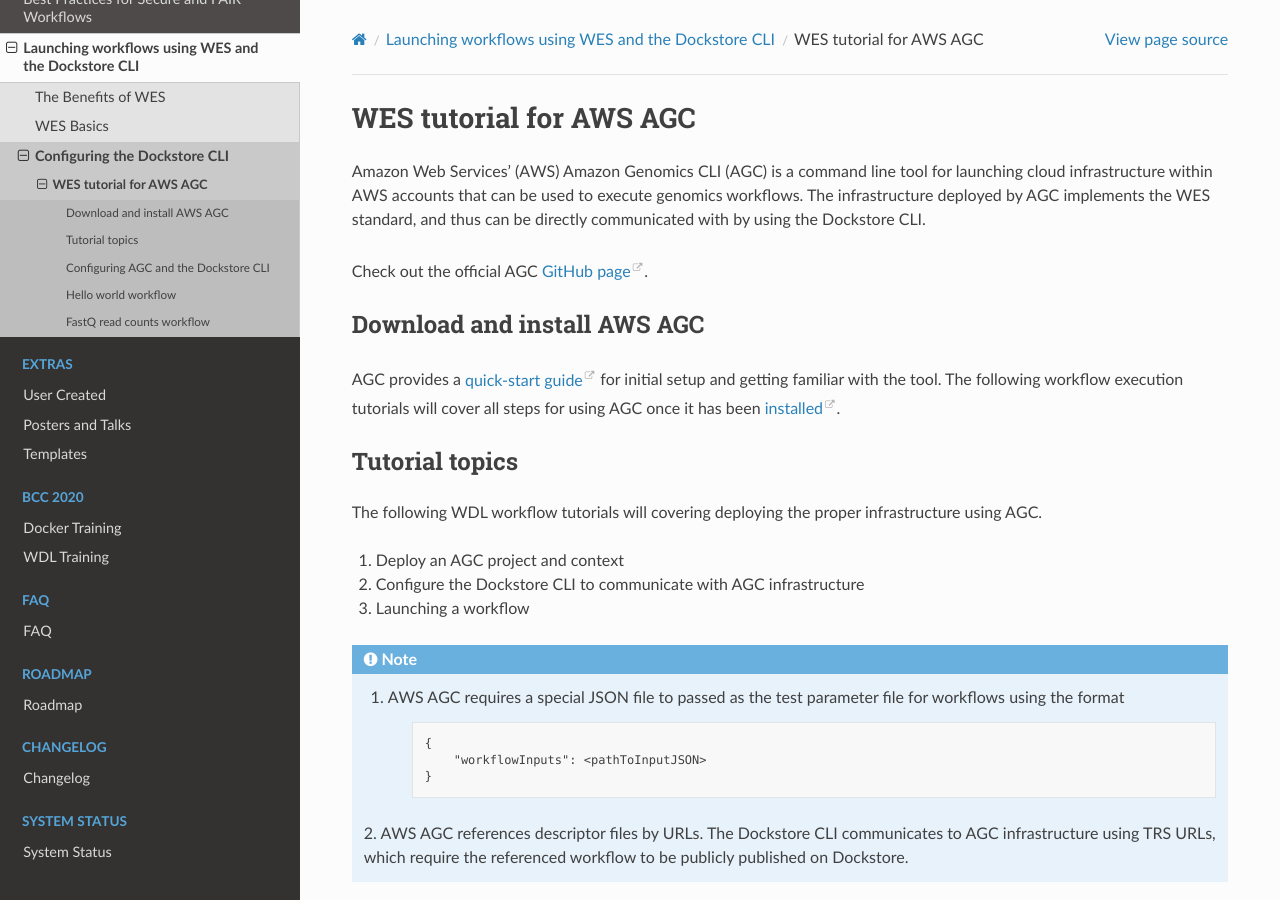
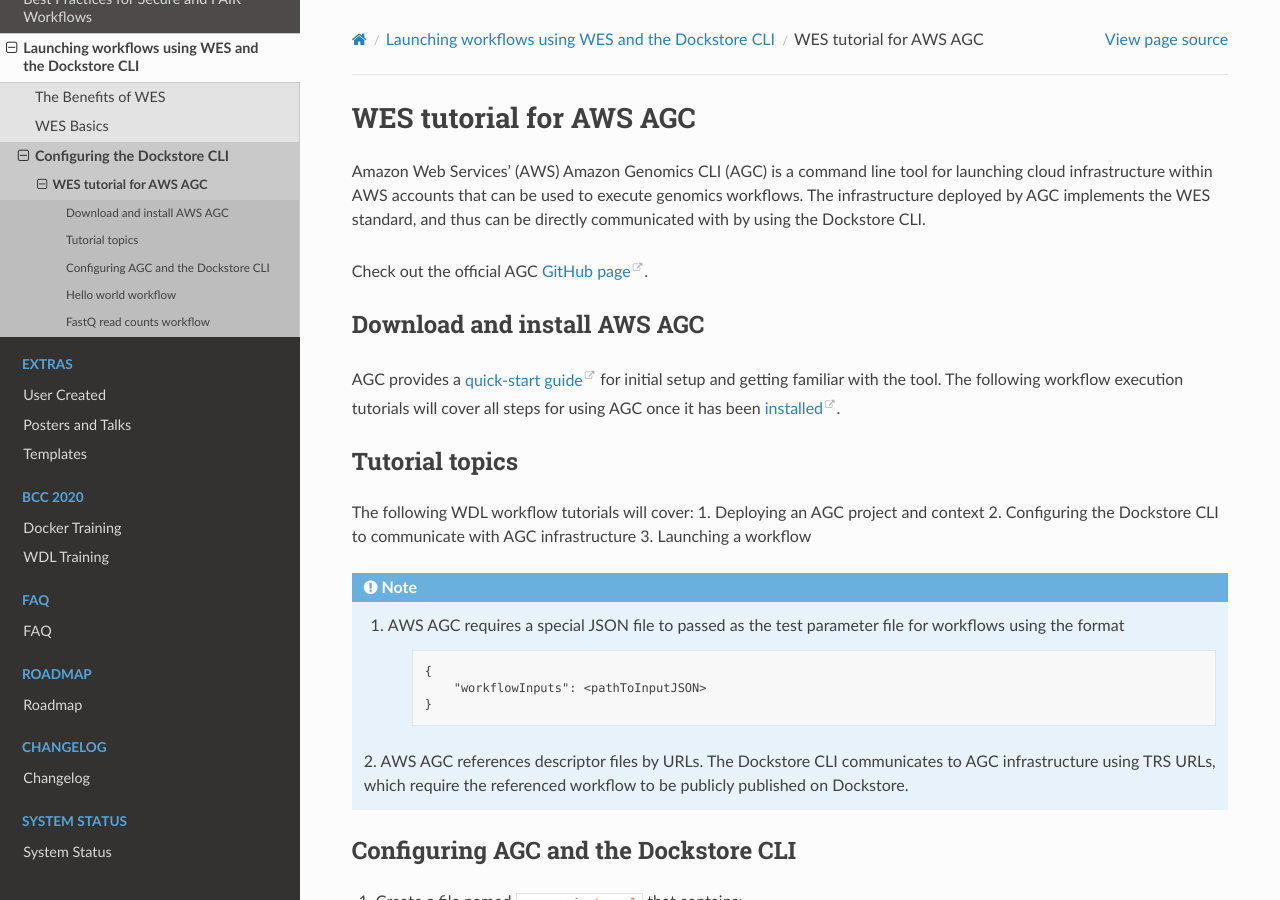
Before and after one commit to dockstore/dockstore-documentation, a Sphinx documentation site: the page built from docs/advanced-topics/wes/wes-agc-tutorial.rst, in a window 1280 px wide and 900 px high. Built offline with Sphinx 7.4.7 and the Read the Docs theme 2.0.0, drawn with Linux system fonts in a browser that asks for light colours.

Commit message:
consistency fix

```diff
--- a/docs/advanced-topics/wes/wes-agc-tutorial.rst
+++ b/docs/advanced-topics/wes/wes-agc-tutorial.rst
@@ -12,15 +12,11 @@
 and getting familiar with the tool. The following workflow execution tutorials will cover all steps for using AGC once
 it has been `installed <https://aws.github.io/amazon-genomics-cli/docs/getting-started/installation/>`_.
 
-
-
-
 Tutorial topics
 ----------------
-The following WDL workflow tutorials will covering deploying the proper infrastructure using AGC.
-
-1. Deploy an AGC project and context
-2. Configure the Dockstore CLI to communicate with AGC infrastructure
+The following WDL workflow tutorials will cover:
+1. Deploying an AGC project and context
+2. Configuring the Dockstore CLI to communicate with AGC infrastructure
 3. Launching a workflow
 
 .. note::
```
